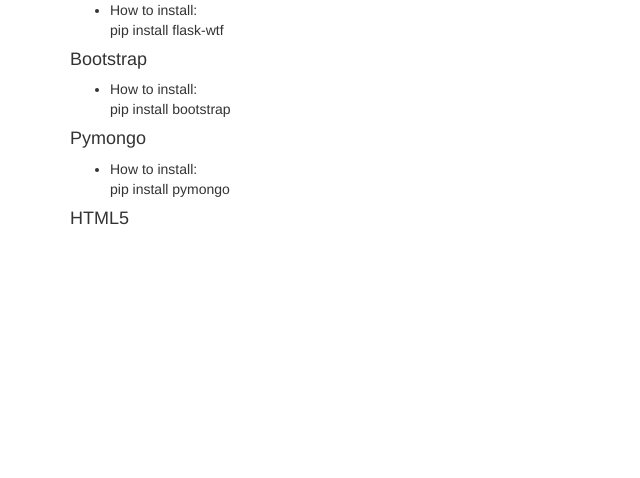
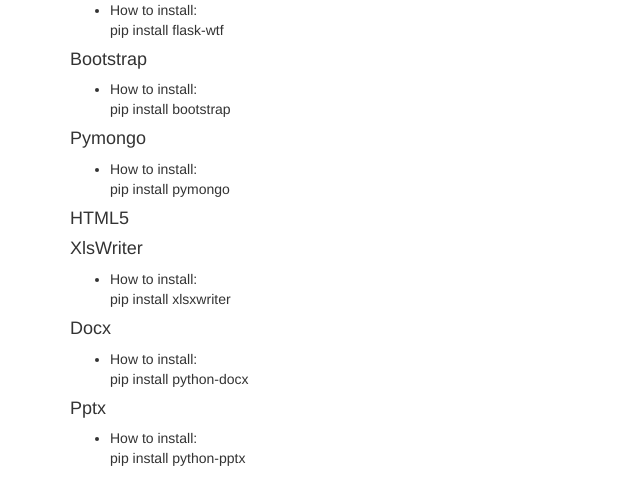
Before and after one commit to miguelmunozh/SE-project, a Flask app: page /Help in a window 1280 px wide. Shown: the part 3470-3948 px from the top of the page, without its empty margins (0-640 px from the left). Before the commit the page ends 3695 px from the top, so only its background shows below. Run offline with Flask 2, Linux system fonts and the light colour scheme; parts of the project's set-up code (start-up, migrations or seed data) failed here and were passed over; some libraries are stand-ins or nearby versions.

Commit message:
Added the libraries that where use to create the final, risk, and emb report

```diff
--- a/flaskProject/templates/Help.html
+++ b/flaskProject/templates/Help.html
@@ -146,6 +146,14 @@
     <h4>Bootstrap</h4>
         <ul><li>How to install: <p>pip install bootstrap</p></li></ul>
     <h4>Pymongo</h4>
-    <ul><li>How to install: <p>pip install pymongo</p></li></ul>
+        <ul><li>How to install: <p>pip install pymongo</p></li></ul>
     <h4>HTML5</h4>
+
+    <h4>XlsWriter</h4>
+        <ul><li>How to install: <p>pip install xlsxwriter</p></li></ul>
+    <h4>Docx</h4>
+        <ul><li>How to install: <p>pip install python-docx</p></li></ul>
+    <h4>Pptx</h4>
+        <ul><li>How to install: <p>pip install python-pptx</p></li></ul>
+
 {% endblock %}
```
